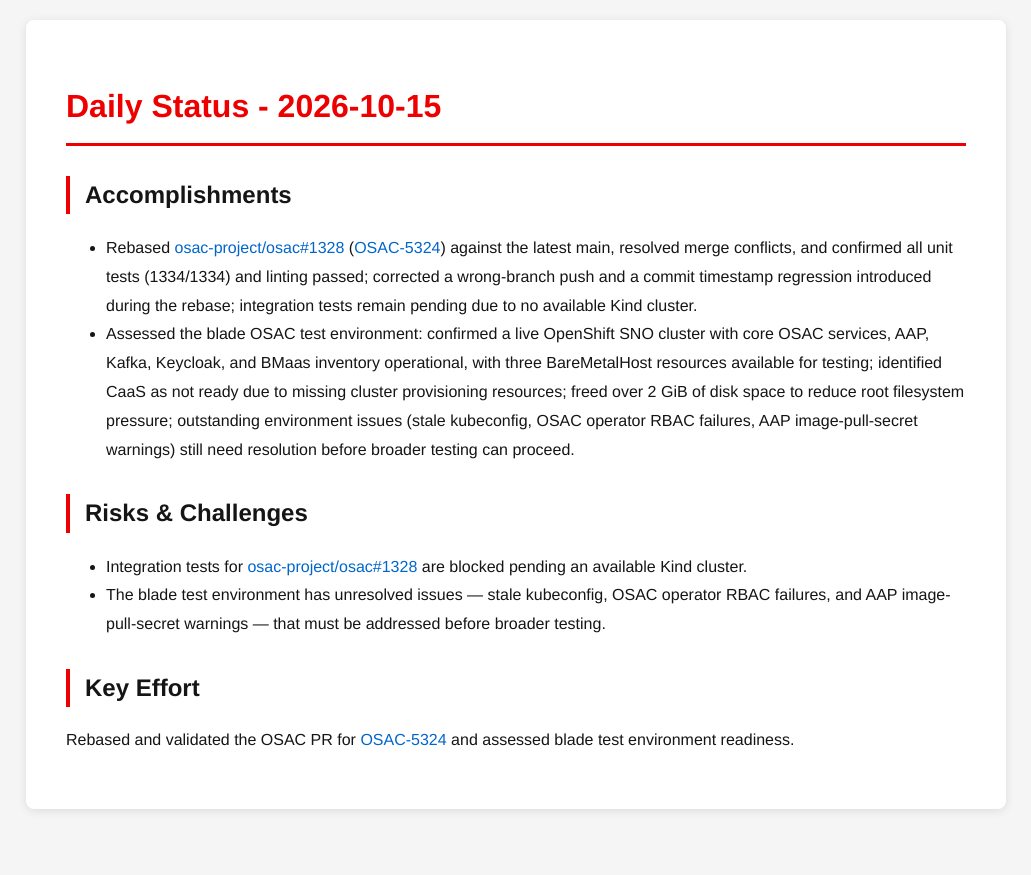
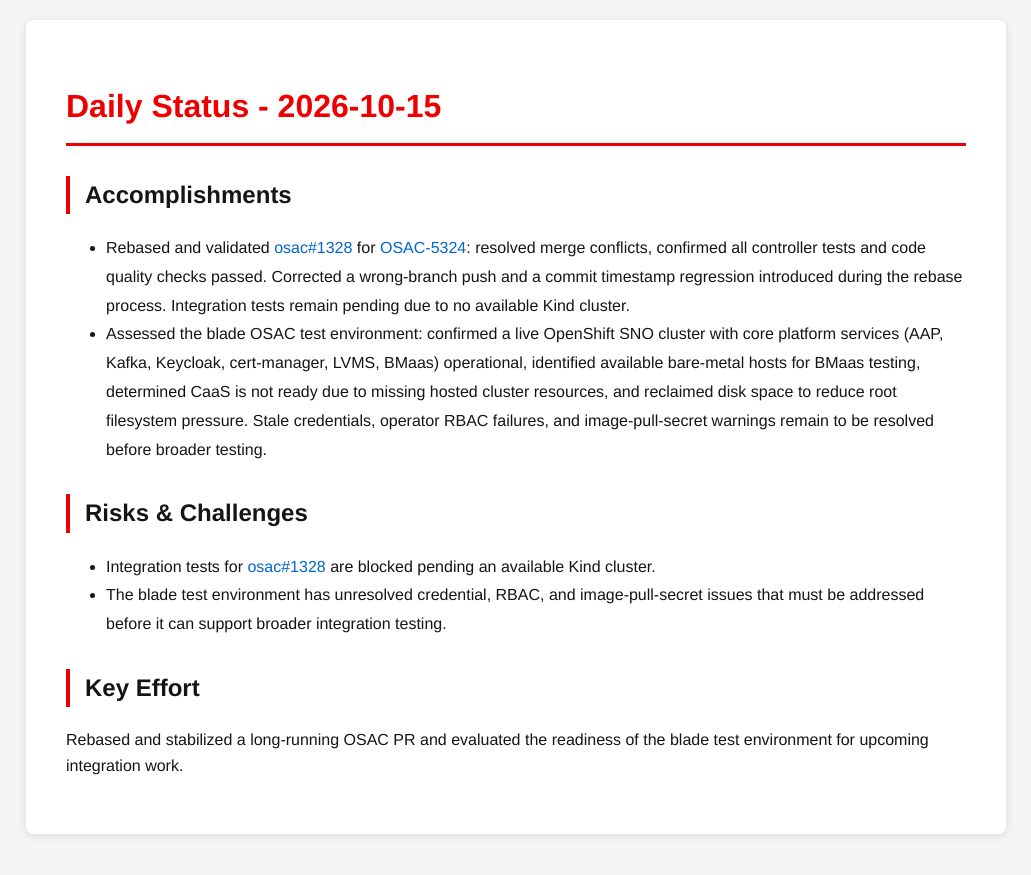
Before and after one commit to tzvatot/daily-status, a Jekyll site: the page built from 2026-10-15.md, in a window 1280 px wide. Shown: the top 875 px of the page, without its empty margins (124-1155 px from the left). Built offline with Jekyll 4.4.1, drawn with Linux system fonts in a browser that asks for light colours.

Commit message:
Daily status update - 2026-10-15

```diff
--- a/2026-10-15.md
+++ b/2026-10-15.md
@@ -7,12 +7,12 @@
 # Daily Status - 2026-10-15
 
 ## Accomplishments
-- Rebased [osac-project/osac#1328](https://github.com/osac-project/osac/pull/1328) ([OSAC-5324](https://redhat.atlassian.net/browse/OSAC-5324)) against the latest main, resolved merge conflicts, and confirmed all unit tests (1334/1334) and linting passed; corrected a wrong-branch push and a commit timestamp regression introduced during the rebase; integration tests remain pending due to no available Kind cluster.
-- Assessed the blade OSAC test environment: confirmed a live OpenShift SNO cluster with core OSAC services, AAP, Kafka, Keycloak, and BMaas inventory operational, with three BareMetalHost resources available for testing; identified CaaS as not ready due to missing cluster provisioning resources; freed over 2 GiB of disk space to reduce root filesystem pressure; outstanding environment issues (stale kubeconfig, OSAC operator RBAC failures, AAP image-pull-secret warnings) still need resolution before broader testing can proceed.
+- Rebased and validated [osac#1328](https://github.com/osac-project/osac/pull/1328) for [OSAC-5324](https://redhat.atlassian.net/browse/OSAC-5324): resolved merge conflicts, confirmed all controller tests and code quality checks passed. Corrected a wrong-branch push and a commit timestamp regression introduced during the rebase process. Integration tests remain pending due to no available Kind cluster.
+- Assessed the blade OSAC test environment: confirmed a live OpenShift SNO cluster with core platform services (AAP, Kafka, Keycloak, cert-manager, LVMS, BMaas) operational, identified available bare-metal hosts for BMaas testing, determined CaaS is not ready due to missing hosted cluster resources, and reclaimed disk space to reduce root filesystem pressure. Stale credentials, operator RBAC failures, and image-pull-secret warnings remain to be resolved before broader testing.
 
 ## Risks & Challenges
-- Integration tests for [osac-project/osac#1328](https://github.com/osac-project/osac/pull/1328) are blocked pending an available Kind cluster.
-- The blade test environment has unresolved issues — stale kubeconfig, OSAC operator RBAC failures, and AAP image-pull-secret warnings — that must be addressed before broader testing.
+- Integration tests for [osac#1328](https://github.com/osac-project/osac/pull/1328) are blocked pending an available Kind cluster.
+- The blade test environment has unresolved credential, RBAC, and image-pull-secret issues that must be addressed before it can support broader integration testing.
 
 ## Key Effort
-Rebased and validated the OSAC PR for [OSAC-5324](https://redhat.atlassian.net/browse/OSAC-5324) and assessed blade test environment readiness.
+Rebased and stabilized a long-running OSAC PR and evaluated the readiness of the blade test environment for upcoming integration work.
```
